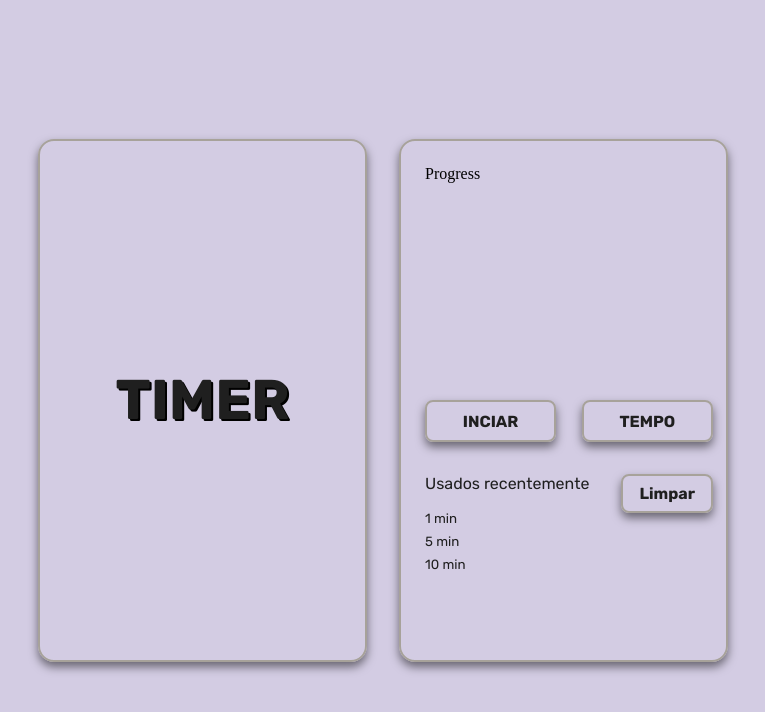
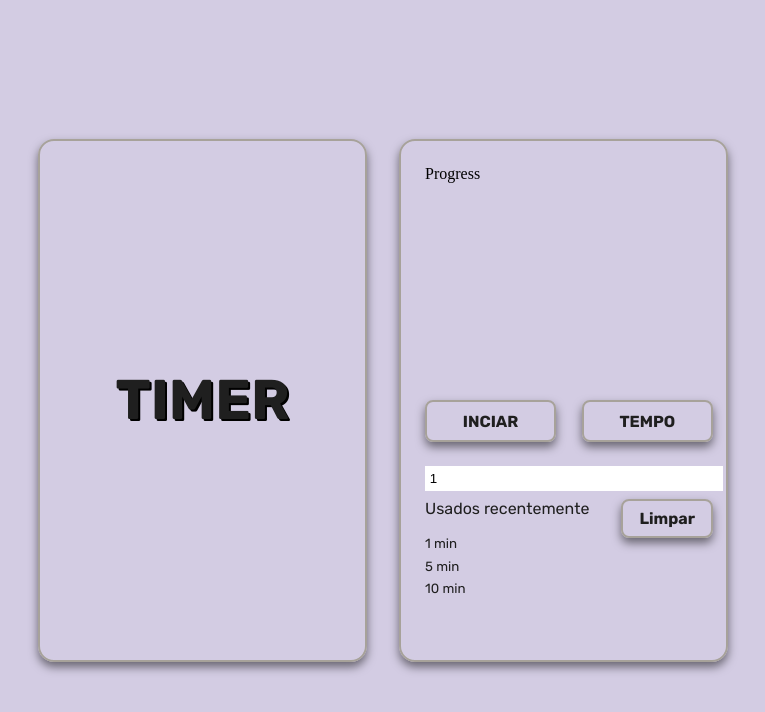
Before and after one commit to andreugross/countdownTimer, a React (Create React App) app: page / in a window 1280 px wide. Both pictures are taken after a click on the button "TEMPO". Shown: the top 712 px of the page, without its empty margins (257-1022 px from the left). Built offline with nearby package versions, Linux system fonts and the light colour scheme.

Commit message:
inicia funções de timer

```diff
--- a/src/components/Actions.jsx
+++ b/src/components/Actions.jsx
@@ -1,15 +1,35 @@
 import React from "react";
 
-function Actions() {
+function Actions({
+  toggleForm,
+  onToggle,
+  timeInput,
+  handleChange,
+  countDownStarted,
+  startTimer,
+  stopTimer,
+}) {
   return (
     <div className="ac-container">
       <div className="btn-container">
-        <button>Inciar</button>
-        <button>Tempo</button>
+        {!countDownStarted ? (
+          <button onClick={() => startTimer()}>Inciar</button>
+        ) : (
+          <button onClick={() => stopTimer()}>Parar</button>
+        )}
+        <button onClick={onToggle}>Tempo</button>
       </div>
-      <form>
-        <input type="text" placeholder="Quanto tempo temos?" />
-      </form>
+      {toggleForm ? (
+        <div className="input-form">
+          <input
+            type="number"
+            placeholder="Quanto tempo temos?"
+            onChange={handleChange}
+            defaultValue={timeInput}
+          />
+        </div>
+      ) : null}
+
       <div className="used-container">
         <div className="used-timers">
           <h2>Usados recentemente</h2>
--- a/src/components/Timer.jsx
+++ b/src/components/Timer.jsx
@@ -1,14 +1,65 @@
-import React from 'react';
-import Actions from './Actions';
-import Progress from './Progress';
+import React from "react";
+import { useState, memo } from "react";
+import Actions from "./Actions";
+import Progress from "./Progress";
 
 function Timer() {
+  const [toggleForm, setToggleForm] = useState(false);
+  /* store the input min(s)*/
+  const [timeInput, setTimeInput] = useState(1);
+  /* toggle start and stop */
+  const [countDownStarted, setCountDownStarted] = useState(false);
+  /* time in milliseconds */
+  const [timeInMilliseconds, setTimeInMilliseconds] = useState(0);
+  /* used timers */
+  const [usedTimes, setUseTimes] = useState([]);
+  /* start timer */
+  const startTimer = () => {
+    setCountDownStarted(true);
+
+    // close form
+    if (toggleForm) { setToggleForm(false); }
+
+    // set new timer minutes (milliseconds)
+    setTimeInMilliseconds(timeInput * 60 * 1000);
+    // add the time to used times
+    setUseTimes(times => times.concat(timeInput));
+  }
+  /* stop timer */
+  const stopTimer = () => {
+    setCountDownStarted(false);
+    setTimeInMilliseconds(0);
+  }
+
+  /* toggle form */
+  const onToggle = () => {
+    setToggleForm((toggle) => (toggle = !toggle));
+  };
+
+  /* Get time from input and set time input */
+  const handleChange = (e) => {
+    const inputData = parseInt(e.target.value);
+    setTimeInput(inputData);
+  };
+
+  // get time ahead in milliseconds
+
   return (
-    <div className='timer'>
+    <div className="timer">
       <Progress />
-      <Actions />
+      <Actions
+        {...{
+          toggleForm,
+          onToggle,
+          handleChange,
+          timeInput,
+          countDownStarted,
+          startTimer,
+          stopTimer,
+        }}
+      />
     </div>
-  )
+  );
 }
 
-export default Timer
+export default Timer;
--- a/src/style.css
+++ b/src/style.css
@@ -112,13 +112,13 @@ body {
   width: 100%;
   text-align: center;
   margin-bottom: 1rem;
+  /* display: none; */
 }
 
 .ac-container input {
   width: 100%;
   border: unset;
   padding: 0.3rem;
-  display: none;
 }
 
 .used-container {
```
